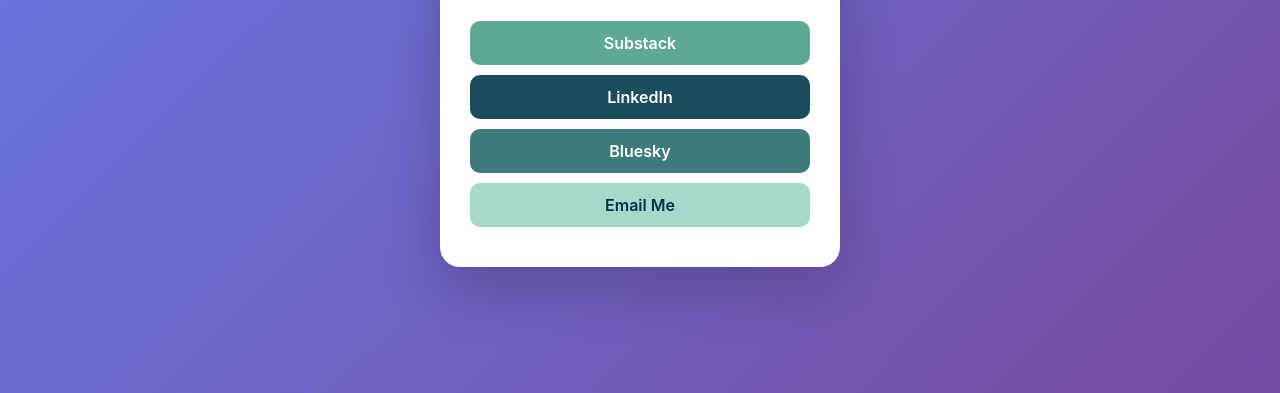
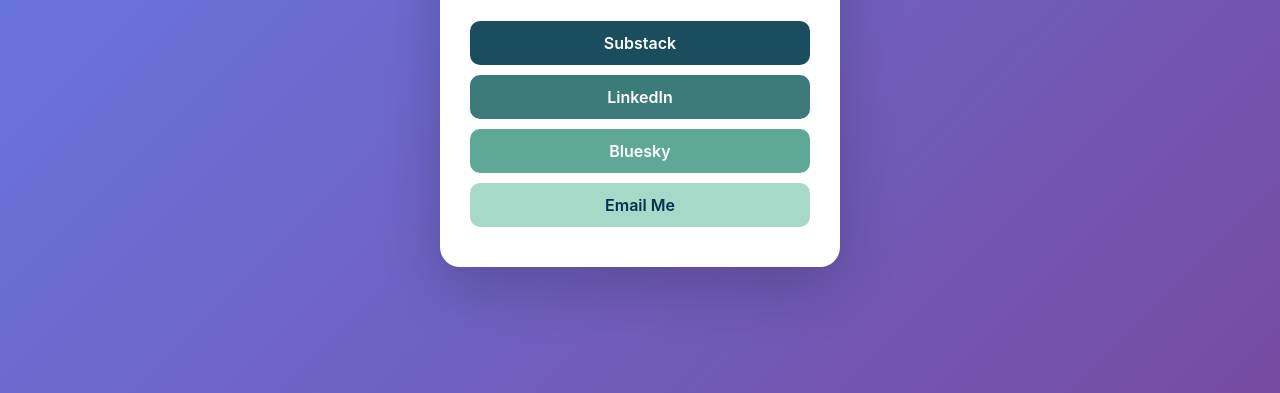
Before and after one commit to Envirochaz/tesr, a plain HTML site: page index.html in a window 1280 px wide. Shown: the part 407-800 px from the top of the page. Drawn offline with Linux system fonts and the light colour scheme.

Commit message:
Reorder CSS classes for social links

```diff
--- a/index.html
+++ b/index.html
@@ -43,9 +43,9 @@
       font-weight: 600;
       transition: 0.2s;
     }
-    .links a.linkedin  { background: #1a4d5e; color: white; }
-    .links a.bluesky    { background: #3d7a7a; color: white; }
-    .links a.substack   { background: #5fa896; color: white; }
+    .links a.substack  { background: #1a4d5e; color: white; }
+    .links a.linkedin  { background: #3d7a7a; color: white; }
+    .links a.bluesky   { background: #5fa896; color: white; }
     .links a.email     { background: #A6D9C8; color: #042F4E; }
     .links a:hover     { transform: translateY(-2px); filter: brightness(1.1); }
   </style>
```
